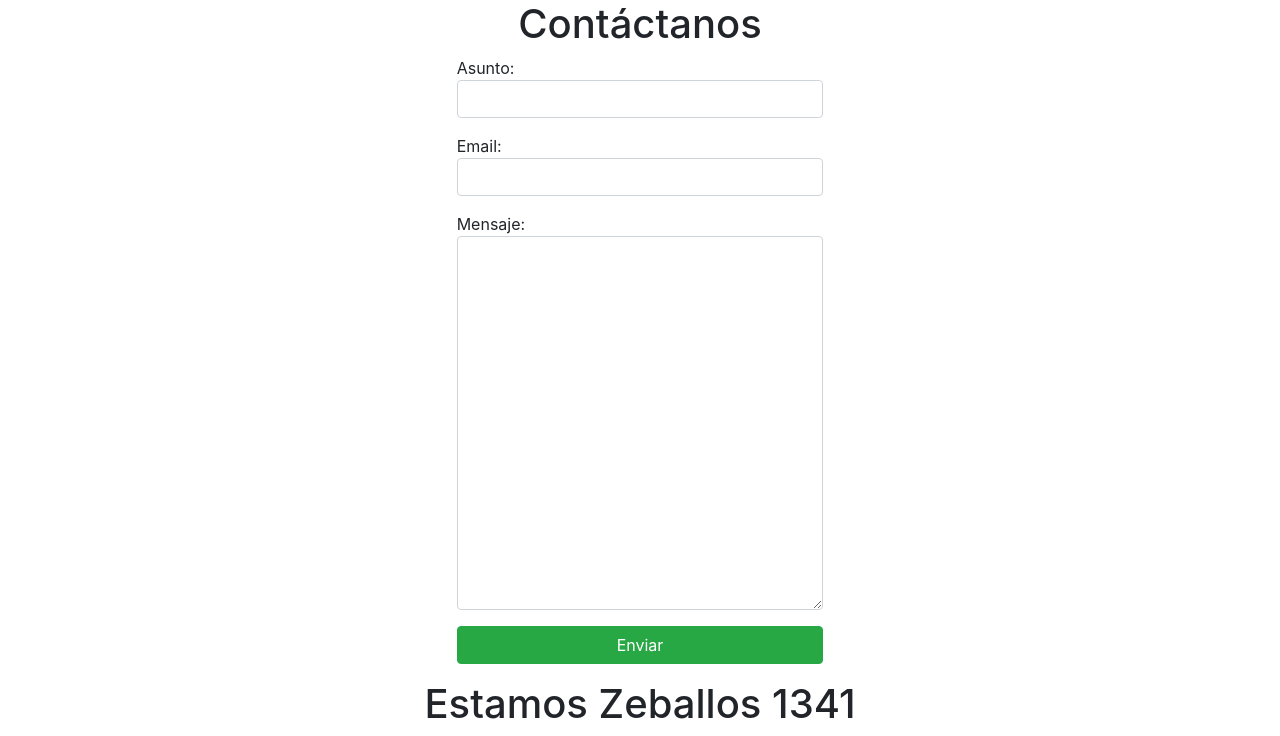
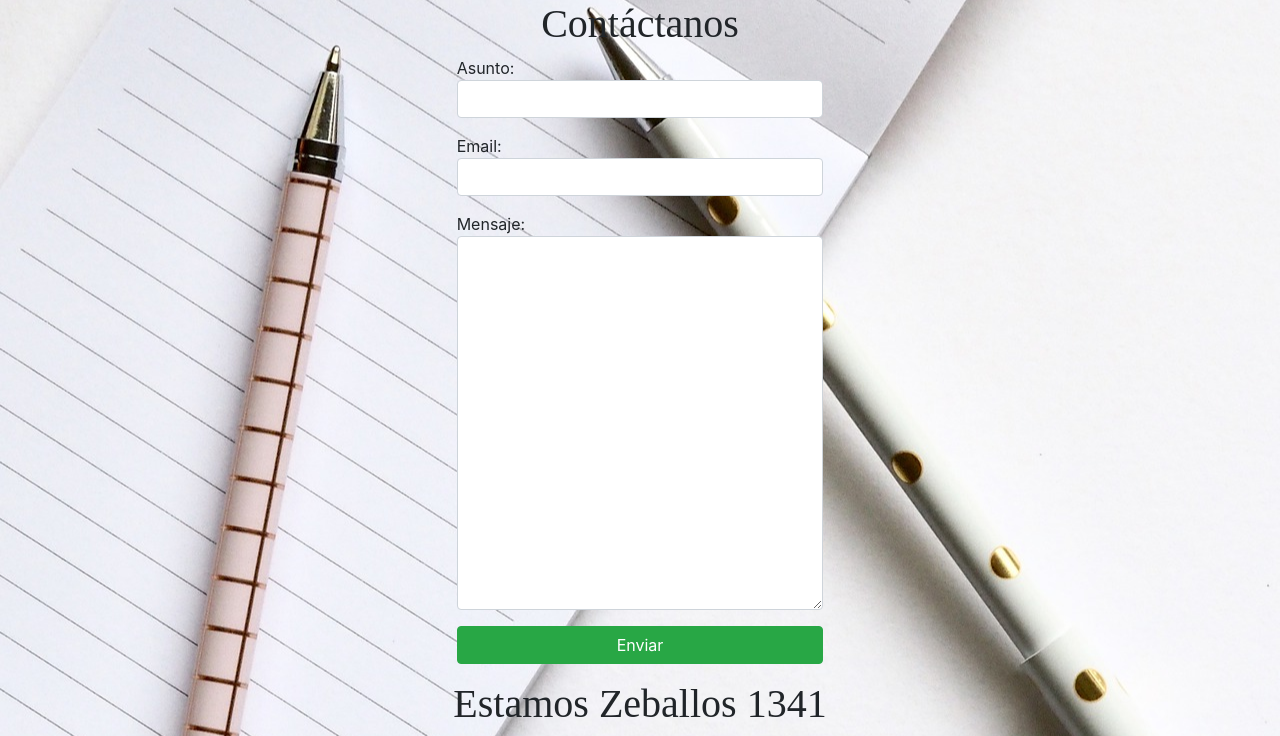
Before and after one commit to CatrielCaruso/PythonWEB, a Django app: page /contacto/ in a window 1280 px wide. Shown: the part 78-814 px from the top of the page. Run offline with Django 3.2, Linux system fonts and the light colour scheme; a user stored in the database is signed in; some libraries are stand-ins or nearby versions.

Commit message:
Resuelto problema para indexar los archivos .css. Pestaña de Contacto termina. Chequear y hacer scroll.

```diff
--- a/mysite/blog/static/css/contacto.css
+++ b/mysite/blog/static/css/contacto.css
@@ -0,0 +1,24 @@
+body{
+
+
+
+    background:url(../img/fondocontacto.jpg) no-repeat center center;
+
+
+
+
+
+
+
+}
+
+iframe{
+
+ width: 100%;
+
+}
+
+h1{
+    font-family: Woodland;
+
+}
--- a/mysite/blog/templates/blog/contacto.html
+++ b/mysite/blog/templates/blog/contacto.html
@@ -47,7 +47,7 @@
     <footer class=" text-center">
         <div class=" wow animated zoomInDown">
 
-         <h1 class=" text-center" > Estamos Zeballos 1341 </h1>
+         <h1 class=" text-center wow animated zoomInDown" > Estamos Zeballos 1341 </h1>
          <iframe src="https://www.google.com/maps/embed?pb=!1m18!1m12!1m3!1d3347.869166566505!2d-60.64588628481349!3d-32.95446348091882!2m3!1f0!2f0!3f0!3m2!1i1024!2i768!4f13.1!3m3!1m2!1s0x95b7ab11d744e493%3A0xc2a8c9e8871386df!2sZeballos%201341%2C%20S2000%20BQA%2C%20Santa%20Fe!5e0!3m2!1ses-419!2sar!4v1585264123816!5m2!1ses-419!2sar" width="600" height="450" frameborder="0" style="border:0;" allowfullscreen="" aria-hidden="false" tabindex="0"></iframe>
 
         </div>
--- a/mysite/blog/templates/blog/main.html
+++ b/mysite/blog/templates/blog/main.html
@@ -9,6 +9,7 @@
 		integrity="sha384-ggOyR0iXCbMQv3Xipma34MD+dH/1fQ784/j6cY/iJTQUOhcWr7x9JvoRxT2MZw1T" crossorigin="anonymous">
 
 	<link rel="stylesheet" type="text/css" href="{% static '/css/main.css' %}">
+	<link rel="stylesheet" type="text/css" href="{% static '/css/contacto.css' %}">
 	<meta name="viewport" content="width=device-width, initial-scale=1">
 
 
```
